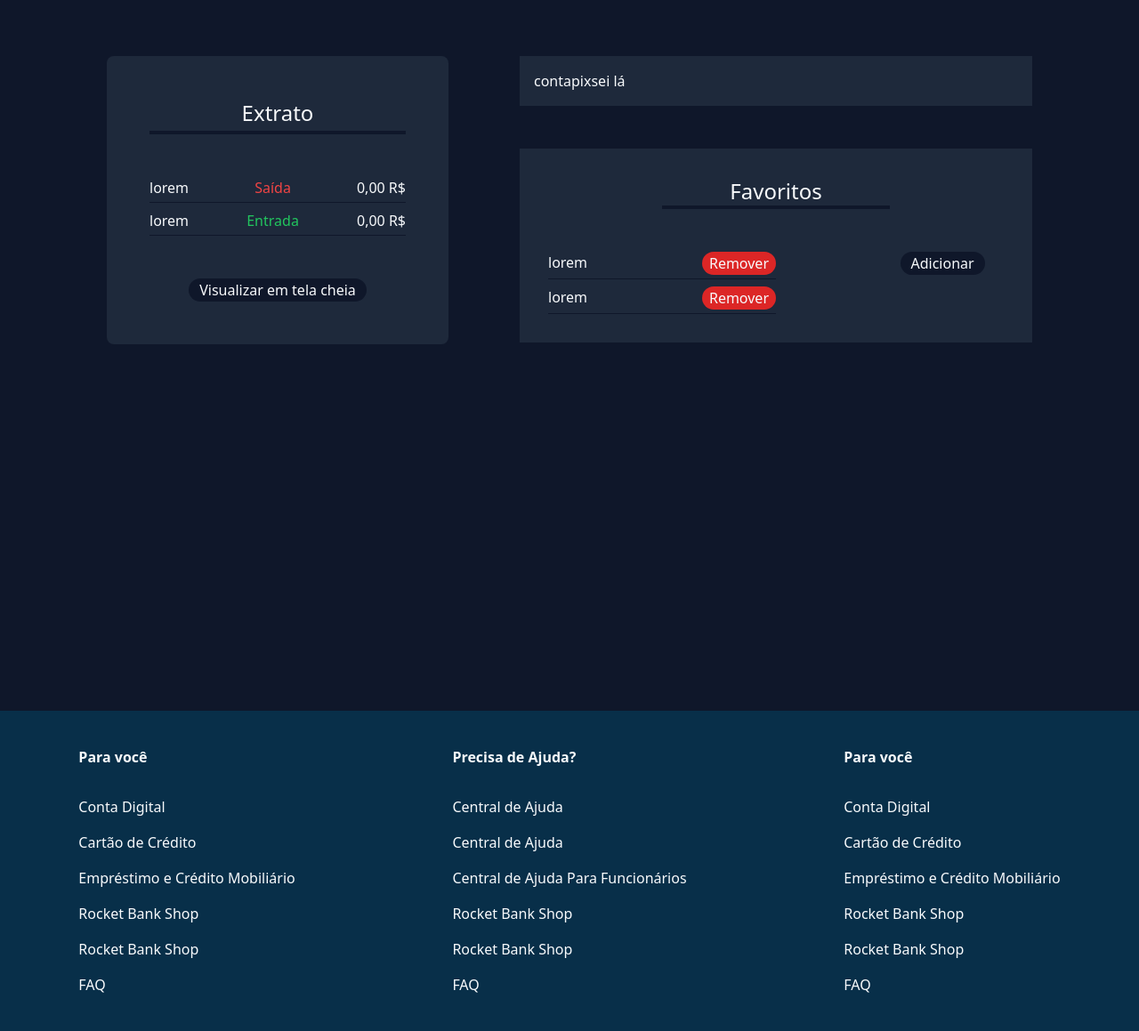
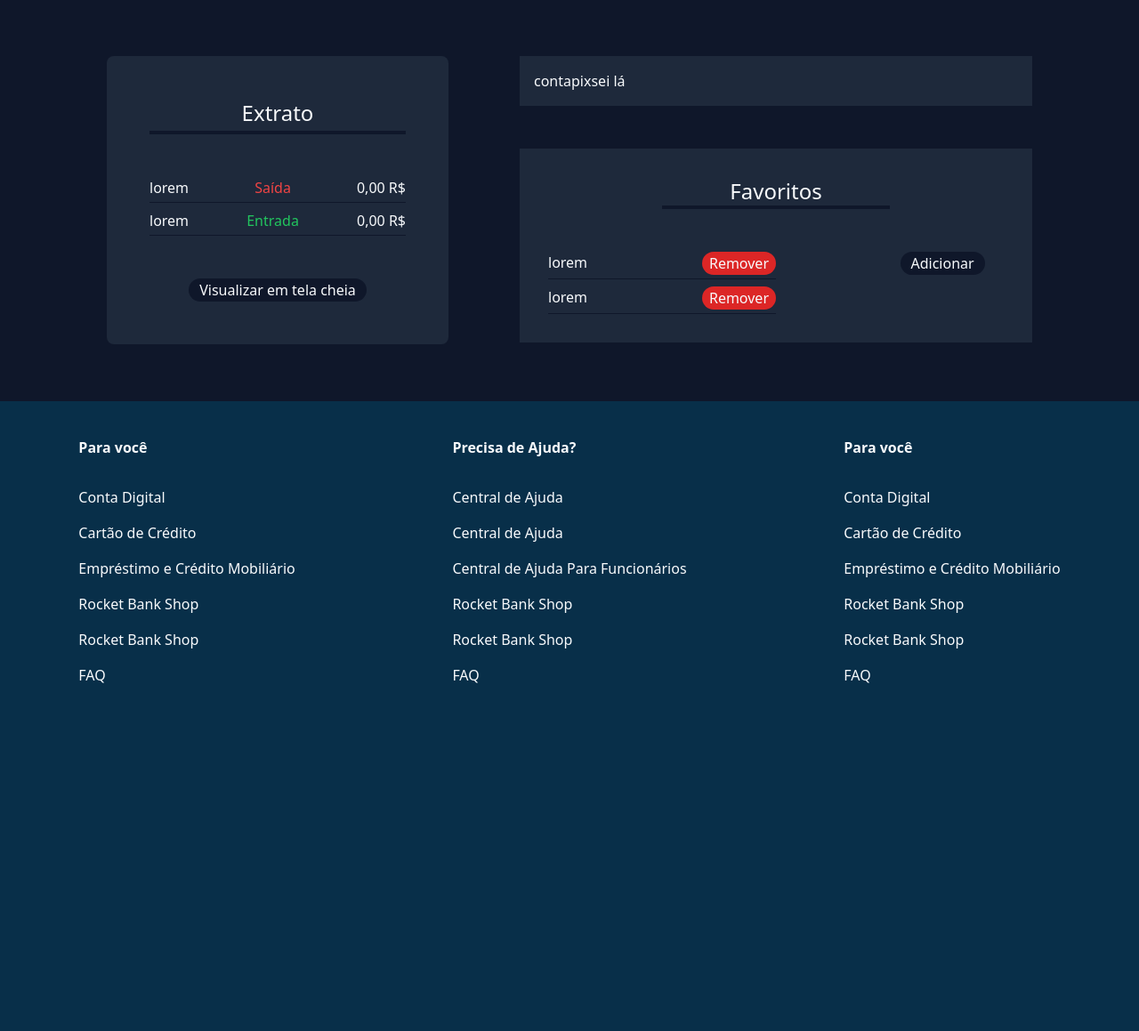
Before and after one commit to Adryan1928/Projeto-Final-Autoria-BD, a Flask app: page /pagamentos/ in a window 1280 px wide. Shown: the part 57-1216 px from the top of the page at 89% size. After the commit the page ends 825 px from the top, so only its background shows below. Run offline with Flask 3, Linux system fonts and the light colour scheme; some libraries are stand-ins or nearby versions.

Commit message:
Fix merge changes

```diff
--- a/templates/base.html
+++ b/templates/base.html
@@ -22,7 +22,7 @@
             </div>
         </div>
     </header>
-    <main class="bg-slate-900 h-screen">
+    <main class="bg-slate-900">
         {% block content %}
         {% endblock %}
     </main>
```
